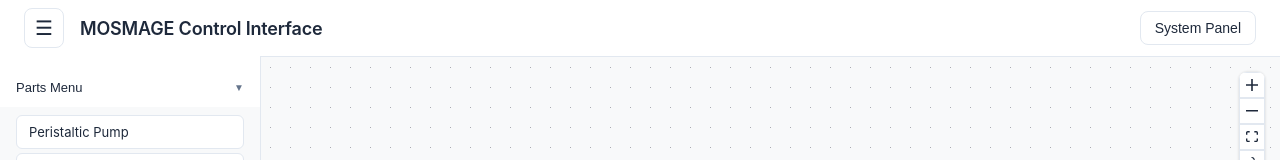
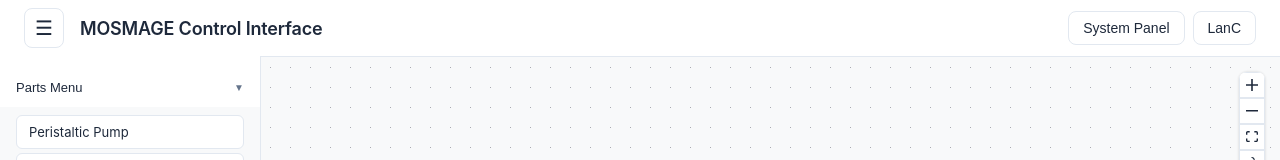
Before and after one commit to MattMacMaster/iGemApplication, a React (Create React App) app in the folder my-app/: page / in a window 1280 px wide. Shown: the top 160 px of the page. Built offline with nearby package versions, Linux system fonts and the light colour scheme.

Commit message:
AgentMenu folder and file added, agent button added

```diff
--- a/my-app/src/App.js
+++ b/my-app/src/App.js
@@ -35,6 +35,8 @@ function App() {
   const [reactFlowInstance, setReactFlowInstance] = useState(null);
 
   const [showSystemPanel, setShowSystemPanel] = useState(false);
+
+  const [isAgentOpen, setIsAgentOpen] = useState(false);
 
   const [isDarkMode, setIsDarkMode] = useState(
     () => document.documentElement.getAttribute('data-theme') === 'dark'
@@ -271,6 +273,15 @@ const { onSaveCycle, onSaveAsNew } = useCycleSave({
               ? 'Hide System Panel'
               : 'System Panel'}
           </button>
+          <button
+            type="button"
+            className="btn-secondary"
+            onClick={() => setIsAgentOpen((open) => !open)}
+            aria-label="Open assistant"
+            aria-pressed={isAgentOpen}
+          >
+            {isAgentOpen ? 'Hide LanC' : 'LanC'}
+          </button>
         </div>
       </header>
 
--- /dev/null
+++ b/my-app/src/Components/AgentMenu/AgentMenu.js
@@ -0,0 +1 @@
+import { useState } from 'react';
--- a/my-app/src/styles/App.css
+++ b/my-app/src/styles/App.css
@@ -120,7 +120,6 @@ body {
   background: var(--color-secondary);
   border-color: var(--color-border-strong);
 }
-
 .app-canvas-wrapper {
   flex: 1;
   min-height: 0;
```
